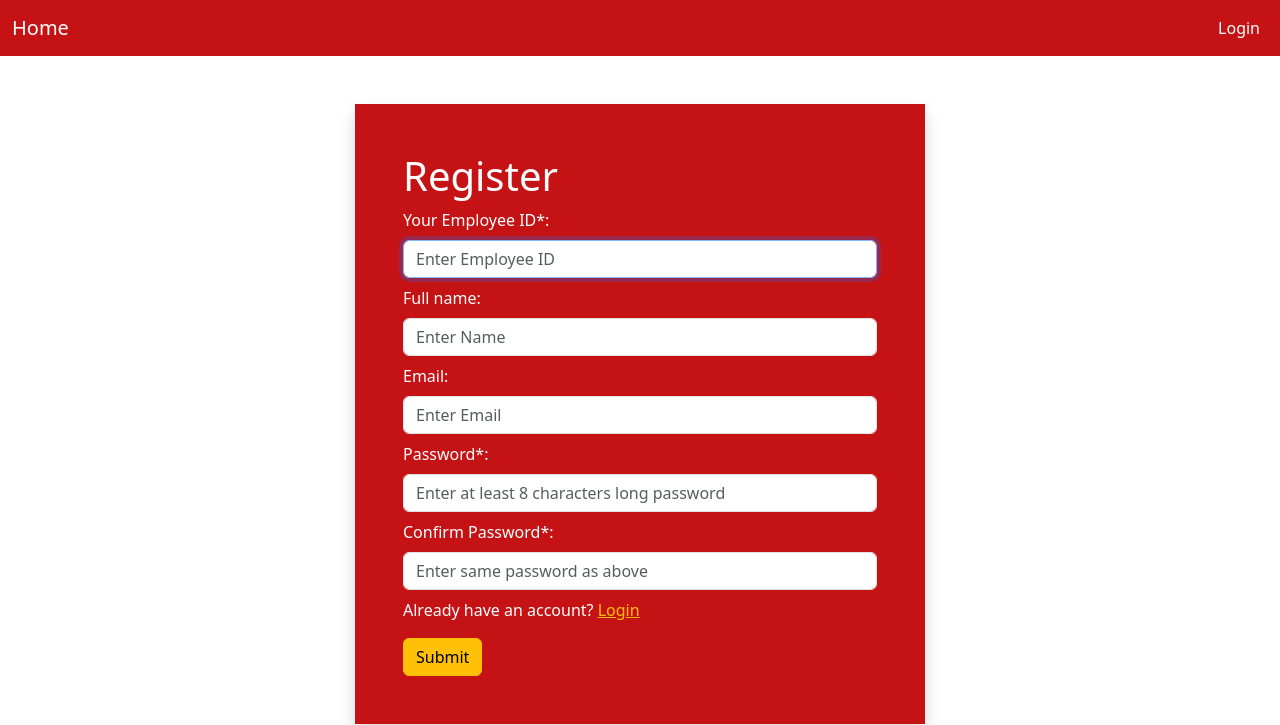
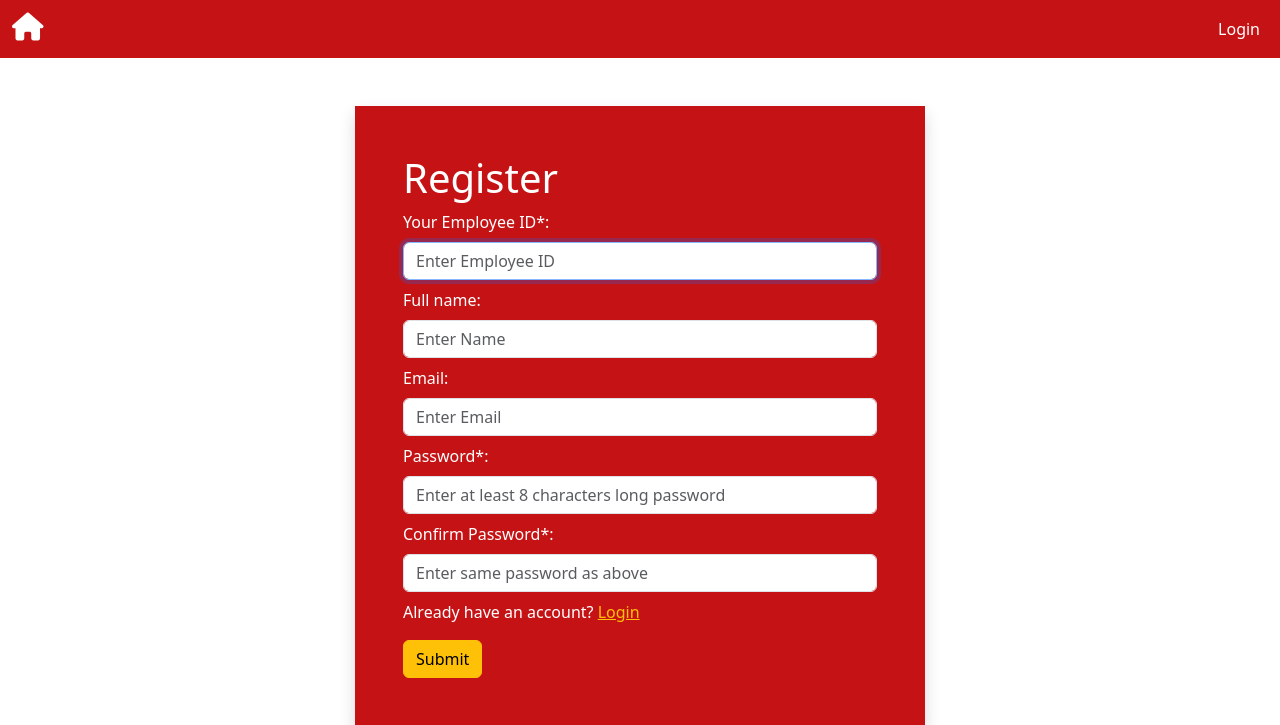
Before and after one commit to Scholarsdenweb/SD-Stock, a Django app: page /auth/register/ in a window 1280 px wide. Shown: the top 725 px of the page. Run offline with Django 5.2, Linux system fonts and the light colour scheme; some libraries are stand-ins or nearby versions.

Commit message:
user icon

```diff
--- a/templates/base.html
+++ b/templates/base.html
@@ -28,7 +28,7 @@
 
     <nav class="navbar navbar-expand-lg sticky-top">
       <div class="container-fluid">
-        <a class="navbar-brand text-white" href="{% url 'stock_list' %}">Home</a>
+        <a class="navbar-brand text-white" href="{% url 'stock_list' %}"><i class="fa-solid fa-house me-2 fs-3" style="color: #ffffff;"></i></a>
         <button class="navbar-toggler" type="button" data-bs-toggle="collapse" data-bs-target="#navbarSupportedContent" aria-controls="navbarSupportedContent" aria-expanded="false" aria-label="Toggle navigation">
           <span class="navbar-toggler-icon"></span>
         </button>
@@ -59,7 +59,7 @@
 
             <li class="nav-item text-white">
               <!-- <a class="nav-link" href="{% url 'stock:issue_kit' %}">Issue Kit</a> -->
-               {{request.user}}
+               {{request.user}}<i class="fa-solid fa-user-tie ms-2 fs-3" style="color: #ffffff;"></i>
             </li>
              {% else %}
 
```
